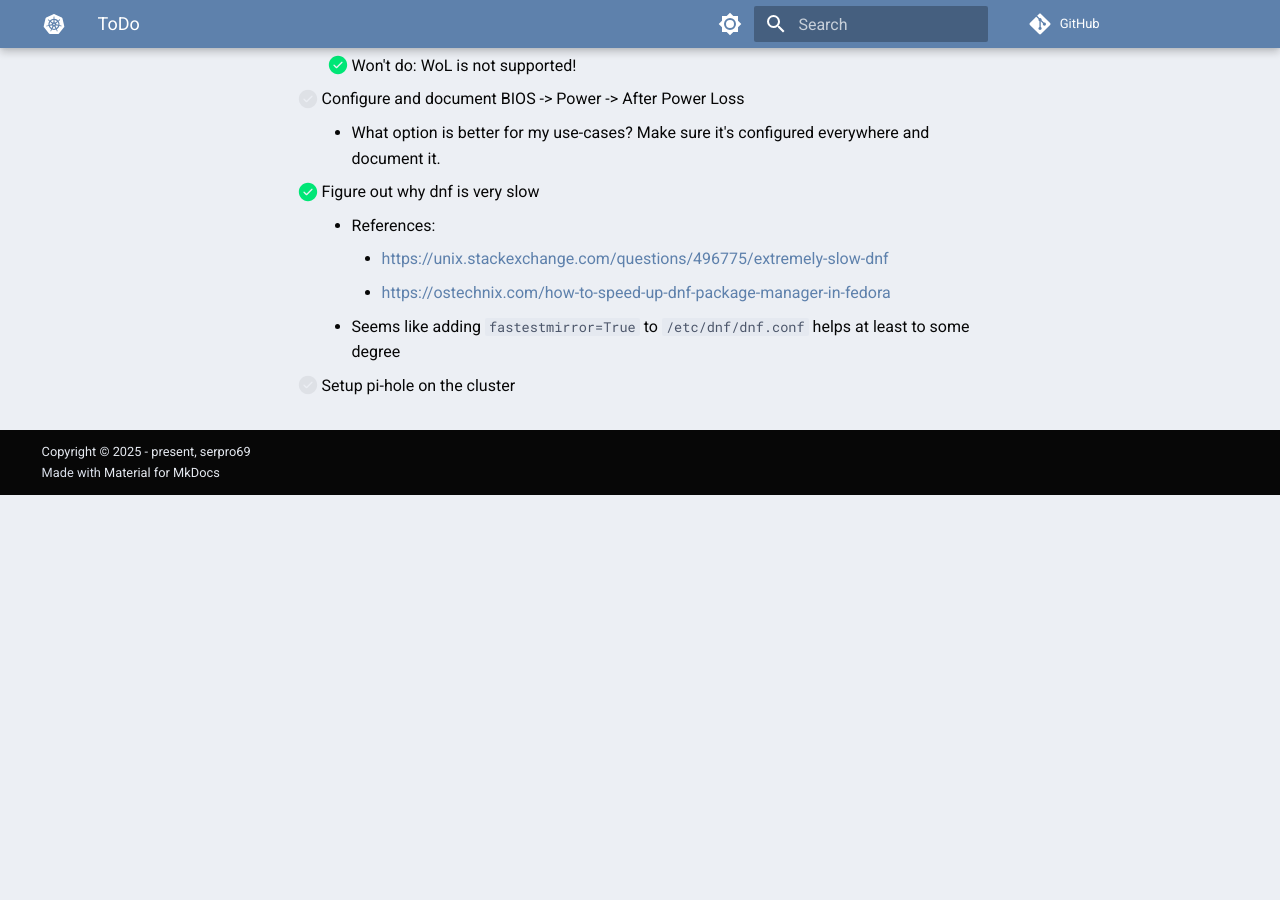
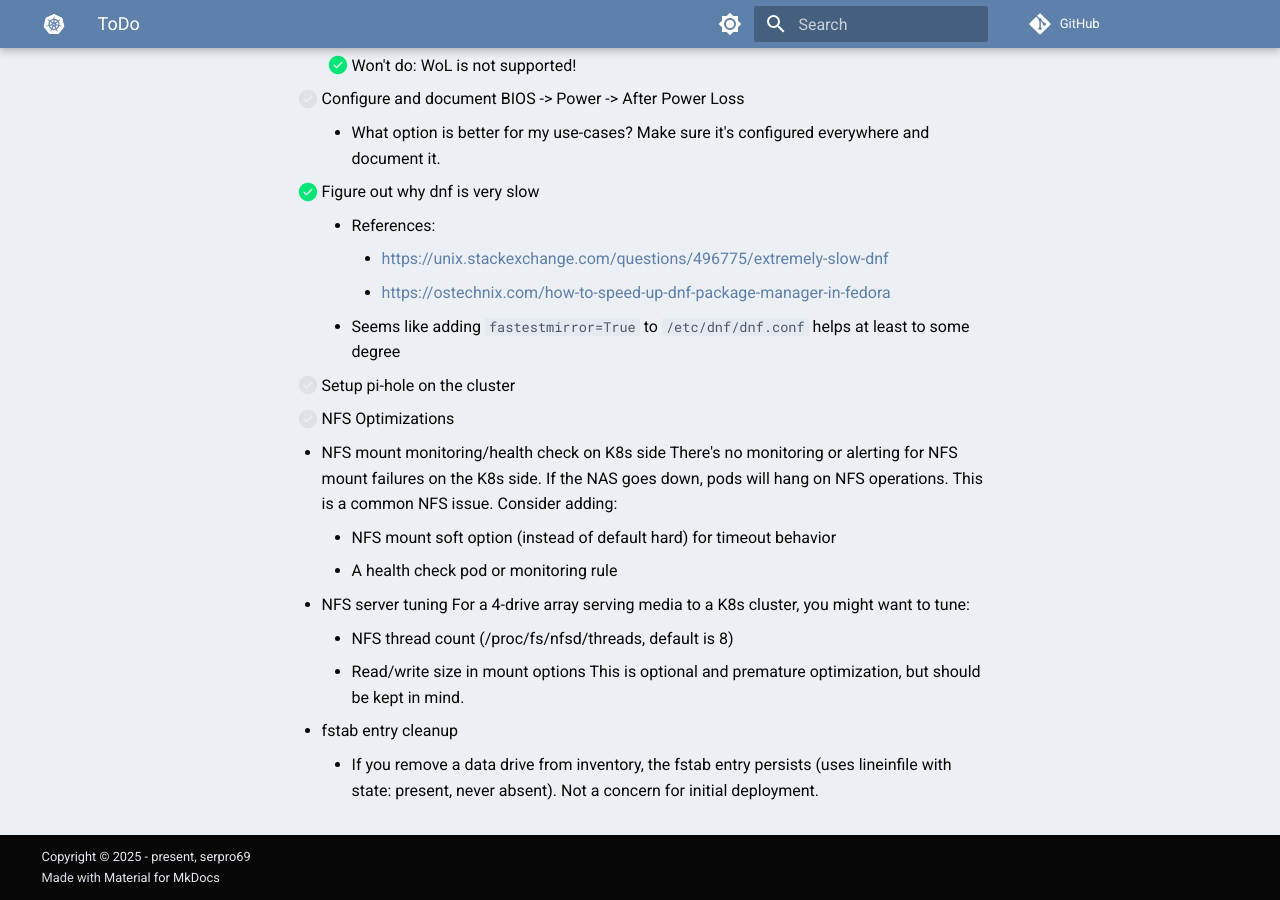
Before and after one commit to serpro69/ktchn8s, an MkDocs documentation site: the page built from docs/info/todo.md, in a window 1280 px wide and 900 px high, scrolled down 5100 px. Built offline with MkDocs 1.6.1 and Material for MkDocs 9.7.7, drawn with Linux system fonts in a browser that asks for light colours; comment, search, counter and statistics services are not loaded; the version menu is left out; before the commit the page ends 5595 px from its top, so only the background shows below that.

Commit message:
Update todo with future nfs optimizations

```diff
--- a/docs/info/todo.md
+++ b/docs/info/todo.md
@@ -189,3 +189,16 @@ title: ToDo
     - Seems like adding `fastestmirror=True` to `/etc/dnf/dnf.conf` helps at least to some degree
 
 - [ ] Setup pi-hole on the cluster
+
+- [ ] NFS Optimizations
+  - NFS mount monitoring/health check on K8s side
+    There's no monitoring or alerting for NFS mount failures on the K8s side. If the NAS goes down, pods will hang on NFS operations. This is a common NFS issue. Consider adding:
+    - NFS mount soft option (instead of default hard) for timeout behavior
+    - A health check pod or monitoring rule
+  - NFS server tuning
+    For a 4-drive array serving media to a K8s cluster, you might want to tune:
+    - NFS thread count (/proc/fs/nfsd/threads, default is 8)
+    - Read/write size in mount options
+    This is optional and premature optimization, but should be kept in mind.
+  - fstab entry cleanup
+    - If you remove a data drive from inventory, the fstab entry persists (uses lineinfile with state: present, never absent). Not a concern for initial deployment.
```
